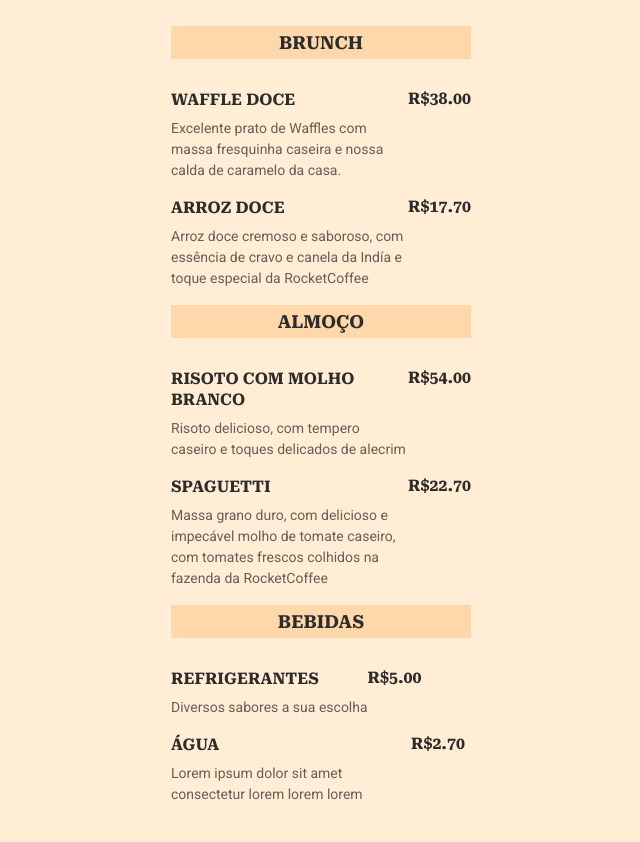
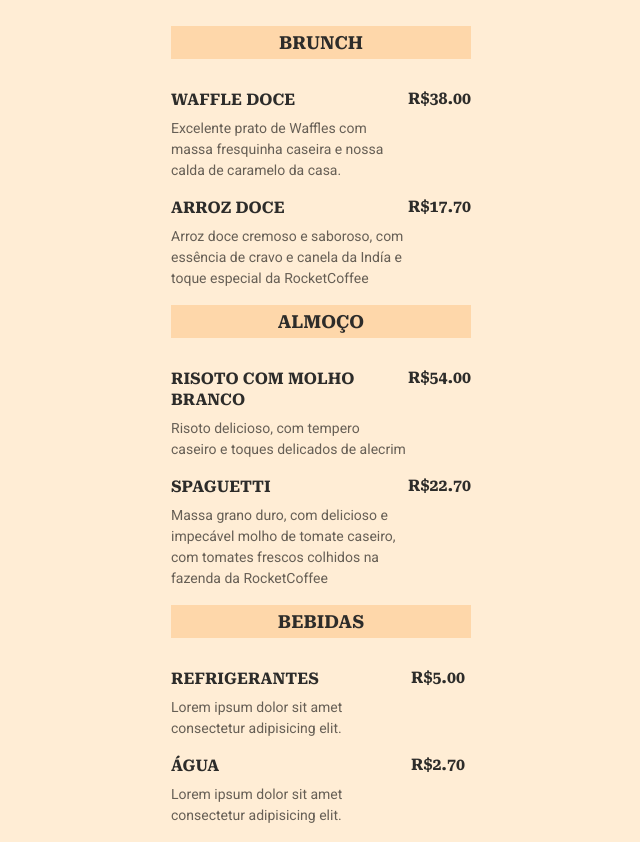
Before and after one commit to GiSiebert/maratona-explorer-3, a plain HTML site: page index.html in a window 1280 px wide. Shown: the part 81-923 px from the top of the page, without its empty margins (319-959 px from the left). Before the commit the page ends 902 px from the top, so only its background shows below. Drawn offline with Linux system fonts and the light colour scheme.

Commit message:
alteração de bebidas

```diff
--- a/index.html
+++ b/index.html
@@ -74,7 +74,7 @@
                <div class="details">
                 <h3>Refrigerantes</h3>
                 <p class="description">
-                    Diversos sabores a sua escolha
+                    Lorem ipsum dolor sit amet consectetur adipisicing elit.
                 </p>
                </div>
                <strong class="price"> R$5.00 </strong>
@@ -84,7 +84,7 @@
                <div class="details">
                     <h3>Água</h3>
                     <p class="description">
-                    Lorem ipsum dolor sit amet consectetur lorem lorem lorem
+                    Lorem ipsum dolor sit amet consectetur adipisicing elit.
                     </p>
                 </div>
                 <strong class="price"> R$2.70 </strong>
```
